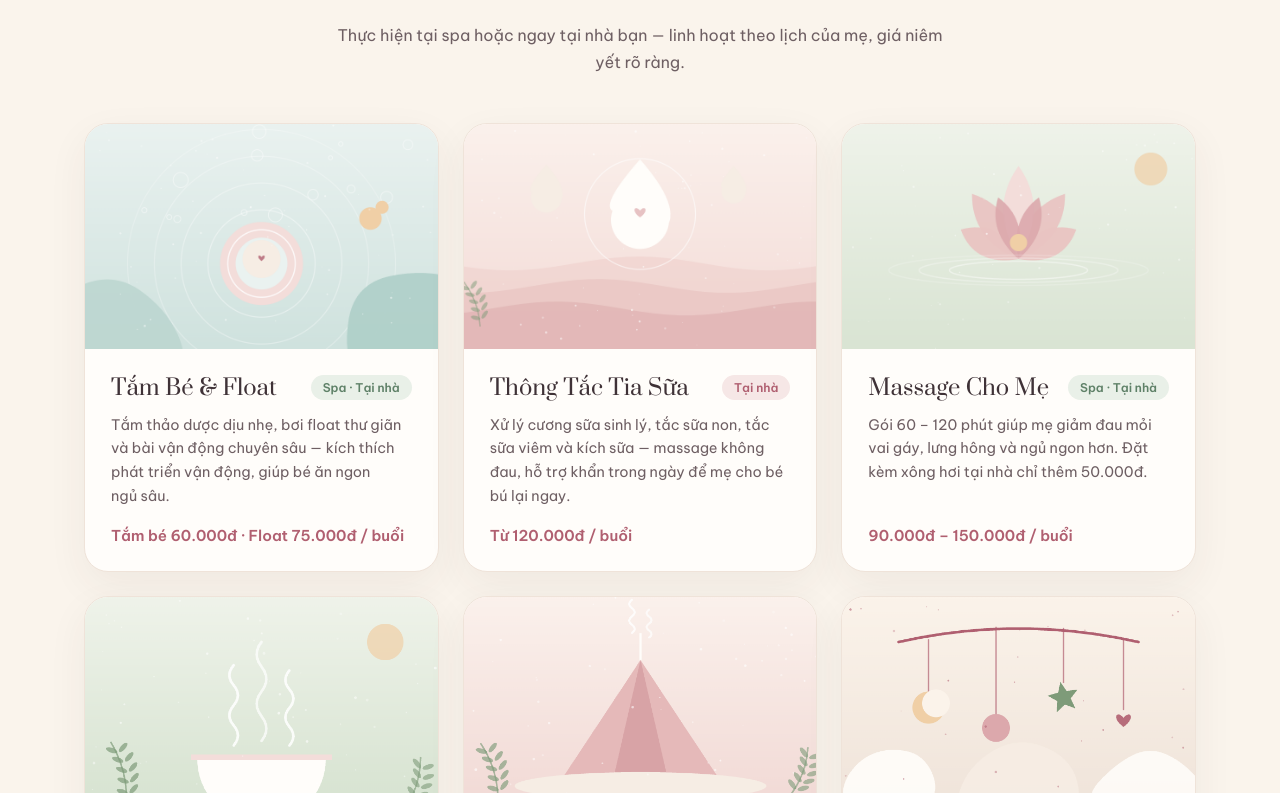
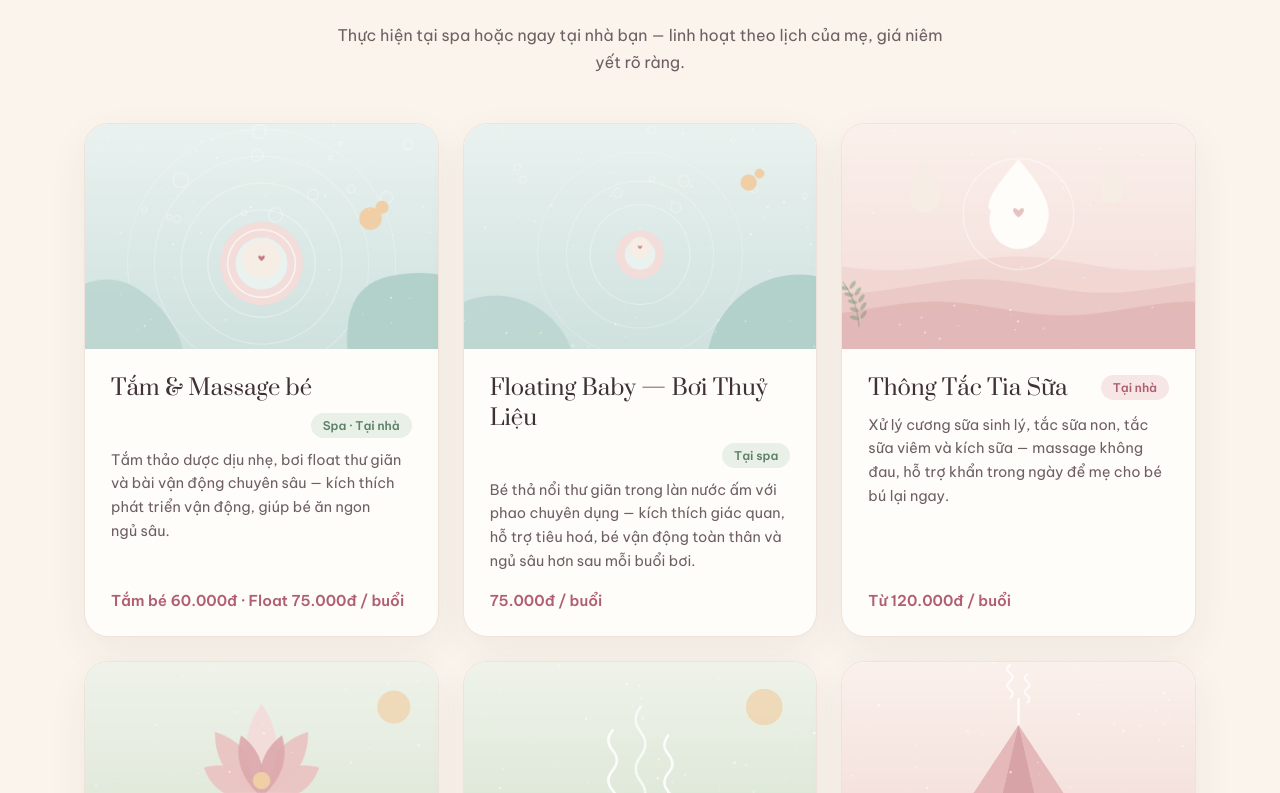
Before and after one commit to mersonpaul/haphuong_spa_landing, a Next.js app: page / in a window 1280 px wide. Shown: the part 867-1660 px from the top of the page. Built offline with nearby package versions, Linux system fonts and the light colour scheme; no server answers.

Commit message:
feat: rename service card to 'Tam & Massage be', add 'Floating Baby - Boi Thuy Lieu' service card

```diff
--- a/src/data/services.ts
+++ b/src/data/services.ts
@@ -7,7 +7,7 @@
 export interface ServiceCard {
   id: string;
   name: string;
-  badge: 'Spa · Tại nhà' | 'Tại nhà';
+  badge: 'Spa · Tại nhà' | 'Tại nhà' | 'Tại spa';
   description: string;
   priceLabel: string;
   image: string;
@@ -19,7 +19,7 @@ export interface ServiceCard {
 export const serviceCards: ServiceCard[] = [
   {
     id: 'tam-be',
-    name: 'Tắm Bé & Float',
+    name: 'Tắm & Massage bé',
     badge: 'Spa · Tại nhà',
     description:
       'Tắm thảo dược dịu nhẹ, bơi float thư giãn và bài vận động chuyên sâu — kích thích phát triển vận động, giúp bé ăn ngon ngủ sâu.',
@@ -28,6 +28,18 @@ export const serviceCards: ServiceCard[] = [
     imageAlt: 'Minh hoạ bé bơi float trong làn nước ấm',
     imageWidth: 900,
     imageHeight: 520,
+  },
+  {
+    id: 'float',
+    name: 'Floating Baby — Bơi Thuỷ Liệu',
+    badge: 'Tại spa',
+    description:
+      'Bé thả nổi thư giãn trong làn nước ấm với phao chuyên dụng — kích thích giác quan, hỗ trợ tiêu hoá, bé vận động toàn thân và ngủ sâu hơn sau mỗi buổi bơi.',
+    priceLabel: '75.000đ / buổi',
+    image: '/images/bai-viet/boi-float-cho-be.png',
+    imageAlt: 'Minh hoạ bé bơi float thuỷ liệu trong làn nước ấm tại spa',
+    imageWidth: 900,
+    imageHeight: 560,
   },
   {
     id: 'tia-sua',
```
Also changed, not shown: 2 other files (tests, documents, lock files or other folders).
